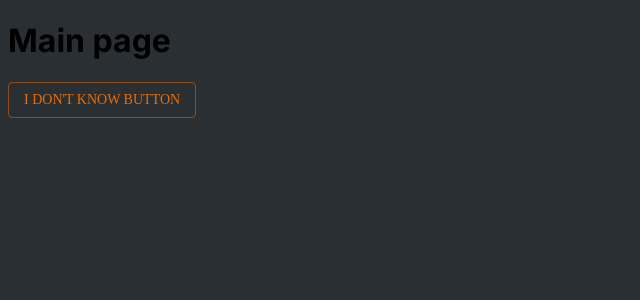
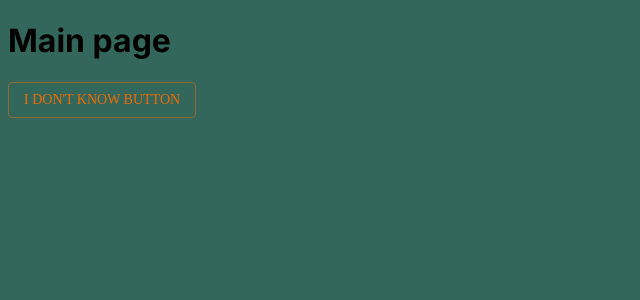
Before and after one commit to Alireza-8080-react/resume, a Next.js app: page / in a window 1280 px wide. Shown: the top 300 px of the page, without its empty margins (0-640 px from the left). Built offline with nearby package versions, Linux system fonts and the light colour scheme.

Commit message:
remove tailwind

```diff
--- a/src/app/globals.css
+++ b/src/app/globals.css
@@ -1,10 +1,6 @@
-@tailwind base;
-@tailwind components;
-@tailwind utilities;
-
 :root {
-  --foreground-hex: #bbb6a5;
-  --background-start-hex: #2a2f33;
+  --foreground-hex: #4cb5f5;
+  --background-start-hex: #34675c;
 }
 
 body {
```
